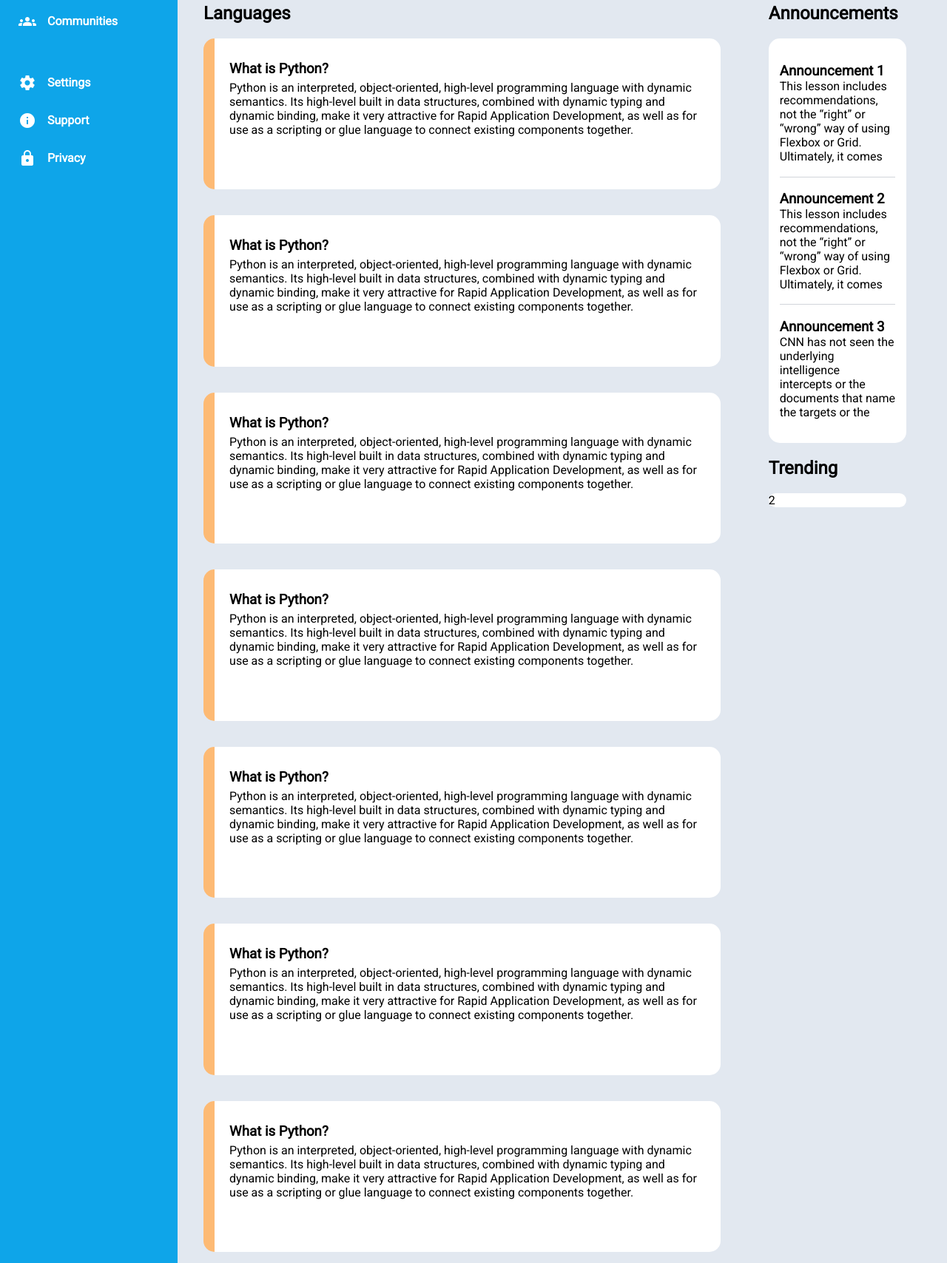
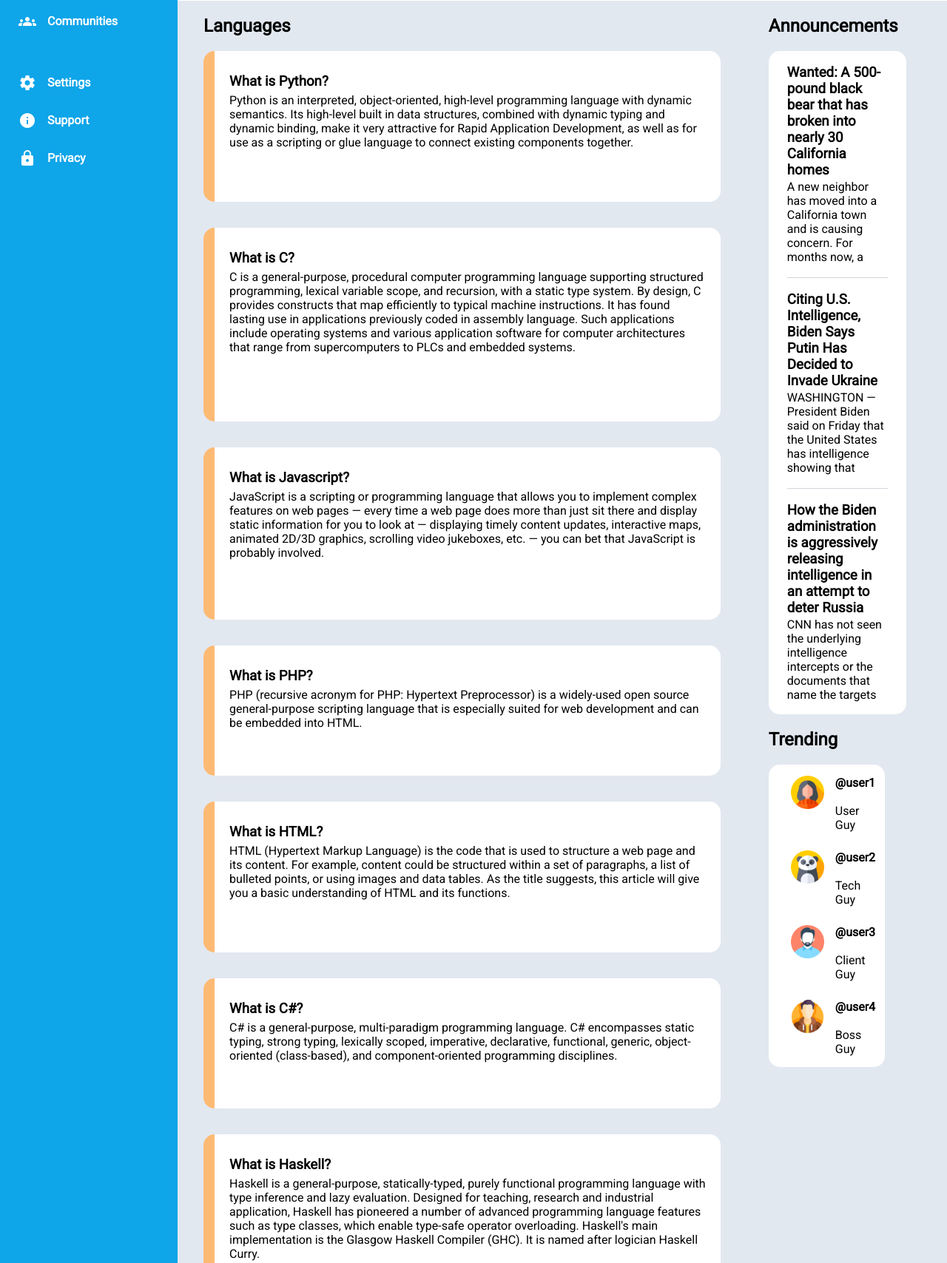
Before and after one commit to mrgochu/dashboard, a plain HTML site: page index.html in a window 1280 px wide. Shown: the part 365-2073 px from the top of the page at 74% size. Drawn offline with Linux system fonts and the light colour scheme.

Commit message:
finalized-icons

```diff
--- a/dashboard.css
+++ b/dashboard.css
@@ -134,14 +134,16 @@ body{
 .pictureIcon{
     width: 40px;
     height: 40px;
-    background-color: black;
     border-radius: 50%;
+}
+
+.topMenuText{
+    font-weight: bold;
 }
 
 .profilePic{
     width: 75px;
     height: 75px;
-    background-color: black;
     border-radius: 50%;
 }
 
@@ -220,7 +222,8 @@ body{
 .announcements{
     border-radius: 15px;
     display: grid;
-    padding: 15px;
+    padding-left: 25px;
+    padding-right: 25px;
     background-color: white;
 }
 
@@ -235,7 +238,7 @@ body{
 .announcement p, .announcement1 p{
     height: calc(1.2em*6);
     overflow: hidden;
-    margin-top: 0;
+    margin-top: 2px;
 }
 
 .announcement h3, .announcement1 h3{
@@ -245,4 +248,26 @@ body{
 .trending{
     background-color: white;
     border-radius: 15px;
+    display: grid;
+    gap:25px;
+    padding: 15px;
+    padding-left: 30px;
+    width:60%;
 }
+
+.trendingProfiles{
+    width: 45px;
+    height: 45px;
+    grid-row: 1/3;
+}
+
+.trends{
+    display: grid;
+    grid-template-rows: 1fr 1fr;
+    grid-template-columns: max-content 1fr;
+    column-gap: 15px;
+}
+
+.atUser{
+    font-weight: bold;
+}
--- a/index.html
+++ b/index.html
@@ -63,18 +63,18 @@
             <div class="header">
                 <div class="topPortion">
                     <div class="search">
+                        <input class="searchBox" type="text">
                         <span class="search material-icons">search</span>
-                        <input class="searchBox" type="text">
                     </div>
                     <div class="profileMenu">
-                        <span style="font-size: 34px;" class="material-icons">notifications</span>
-                        <div class="pictureIcon"></div>
+                        <span style="font-size: 28px;" class="material-icons">notifications</span>
+                        <div class="pictureIcon"><img class="pictureIcon" src="avatar1.png" alt=""></div>
                         <p style="font-size: 22px;" class="topMenuText">Mr. Visitor</p>
                     </div>
                 </div>
                 <div class="bottomHalf">
                     <div class="introduction">
-                        <div class="profilePic"></div>
+                        <div class="profilePic"><img class="profilePic" src="avatar1.png" alt=""></div>
                         <div class="introText">
                             <p style="margin: 0;">Hi there,</p>
                             <h2 style="margin: 0">Mr. Visitor (@visitor)</h2>
@@ -105,72 +105,70 @@
                         </div>
                         <div class="cardContainer">
                             <div class="cardText">
-                                <h3>What is Python?</h3>
+                                <h3>What is C?</h3>
                                 <p>
-                                    Python is an interpreted, object-oriented, high-level programming language with dynamic semantics.
-                                    Its high-level built in data structures, combined with dynamic typing and dynamic binding,
-                                    make it very attractive for Rapid Application Development, as well as for use as a scripting or
-                                    glue language to connect existing components together.
+                                    C is a general-purpose, procedural computer programming language supporting structured programming,
+                                    lexical variable scope, and recursion, with a static type system.
+                                    By design, C provides constructs that map efficiently to typical machine instructions.
+                                    It has found lasting use in applications previously coded in assembly language.
+                                    Such applications include operating systems and various application software for computer architectures
+                                    that range from supercomputers to PLCs and embedded systems.
                                 </p>
                             </div>
                             <div class="cardIcons"></div>
                         </div>
                         <div class="cardContainer">
                             <div class="cardText">
-                                <h3>What is Python?</h3>
+                                <h3>What is Javascript?</h3>
                                 <p>
-                                    Python is an interpreted, object-oriented, high-level programming language with dynamic semantics.
-                                    Its high-level built in data structures, combined with dynamic typing and dynamic binding,
-                                    make it very attractive for Rapid Application Development, as well as for use as a scripting or
-                                    glue language to connect existing components together.
+                                    JavaScript is a scripting or programming language that allows you to implement complex features on web pages
+                                    — every time a web page does more than just sit there and display static information for you to look at
+                                    — displaying timely content updates, interactive maps, animated 2D/3D graphics, scrolling video jukeboxes, etc.
+                                    — you can bet that JavaScript is probably involved.
                                 </p>
                             </div>
                             <div class="cardIcons"></div>
                         </div>
                         <div class="cardContainer">
                             <div class="cardText">
-                                <h3>What is Python?</h3>
+                                <h3>What is PHP?</h3>
                                 <p>
-                                    Python is an interpreted, object-oriented, high-level programming language with dynamic semantics.
-                                    Its high-level built in data structures, combined with dynamic typing and dynamic binding,
-                                    make it very attractive for Rapid Application Development, as well as for use as a scripting or
-                                    glue language to connect existing components together.
+                                    PHP (recursive acronym for PHP: Hypertext Preprocessor) is a widely-used open source general-purpose scripting
+                                    language that is especially suited for web development and can be embedded into HTML.
                                 </p>
                             </div>
                             <div class="cardIcons"></div>
                         </div>
                         <div class="cardContainer">
                             <div class="cardText">
-                                <h3>What is Python?</h3>
+                                <h3>What is HTML?</h3>
                                 <p>
-                                    Python is an interpreted, object-oriented, high-level programming language with dynamic semantics.
-                                    Its high-level built in data structures, combined with dynamic typing and dynamic binding,
-                                    make it very attractive for Rapid Application Development, as well as for use as a scripting or
-                                    glue language to connect existing components together.
+                                    HTML (Hypertext Markup Language) is the code that is used to structure a web page and its content.
+                                    For example, content could be structured within a set of paragraphs, a list of bulleted points,
+                                    or using images and data tables. As the title suggests, this article will give you a basic understanding of HTML and its functions.
                                 </p>
                             </div>
                             <div class="cardIcons"></div>
                         </div>
                         <div class="cardContainer">
                             <div class="cardText">
-                                <h3>What is Python?</h3>
+                                <h3>What is C#?</h3>
                                 <p>
-                                    Python is an interpreted, object-oriented, high-level programming language with dynamic semantics.
-                                    Its high-level built in data structures, combined with dynamic typing and dynamic binding,
-                                    make it very attractive for Rapid Application Development, as well as for use as a scripting or
-                                    glue language to connect existing components together.
+                                    C# is a general-purpose, multi-paradigm programming language. C# encompasses static typing, strong typing,
+                                    lexically scoped, imperative, declarative, functional, generic, object-oriented (class-based), and component-oriented programming disciplines.
                                 </p>
                             </div>
                             <div class="cardIcons"></div>
                         </div>
                         <div class="cardContainer">
                             <div class="cardText">
-                                <h3>What is Python?</h3>
+                                <h3>What is Haskell?</h3>
                                 <p>
-                                    Python is an interpreted, object-oriented, high-level programming language with dynamic semantics.
-                                    Its high-level built in data structures, combined with dynamic typing and dynamic binding,
-                                    make it very attractive for Rapid Application Development, as well as for use as a scripting or
-                                    glue language to connect existing components together.
+                                    Haskell is a general-purpose, statically-typed, purely functional programming language with
+                                    type inference and lazy evaluation. Designed for teaching, research and industrial application,
+                                    Haskell has pioneered a number of advanced programming language features such as type classes,
+                                    which enable type-safe operator overloading. Haskell's main implementation is the Glasgow Haskell Compiler (GHC).
+                                    It is named after logician Haskell Curry.
                                 </p>
                             </div>
                             <div class="cardIcons"></div>
@@ -181,25 +179,26 @@
                     <h2>Announcements</h2>
                     <div class="announcements">
                         <div class="announcement1">
-                            <h3>Announcement 1</h3>
+                            <h3>Wanted: A 500-pound black bear that has broken into nearly 30 California homes</h3>
                             <p>
-                                This lesson includes recommendations, not the “right” or “wrong” way of using Flexbox or Grid.
-                                Ultimately, it comes down to personal preference and what a developer feels is easier for whatever the given task might be.
-                                At this point you have both of these tools in your toolbox and got a sneak peak at how they can be used together or one in place of the other.
-                                The best way to learn Flexbox and Grid is to build many projects with both of them and develop your own opinion about which to use in different circumstances.
+                                A new neighbor has moved into a California town and is causing concern.
+                                For months now, a 500-pound black bear has been roaming the streets in the Tahoe Keys area of South Lake Tahoe,
+                                about 100 miles east of Sacramento. In the span of seven months,
+                                the animal caused extensive damage at 33 properties and forcefully entered 28 homes,
+                                according to a February 17 blog post by the California Department of Fish and Wildlife (CDFW).
                             </p>
                         </div>
                         <div class="announcement">
-                            <h3>Announcement 2</h3>
+                            <h3>Citing U.S. Intelligence, Biden Says Putin Has Decided to Invade Ukraine</h3>
                             <p>
-                                This lesson includes recommendations, not the “right” or “wrong” way of using Flexbox or Grid.
-                                Ultimately, it comes down to personal preference and what a developer feels is easier for whatever the given task might be.
-                                At this point you have both of these tools in your toolbox and got a sneak peak at how they can be used together or one in place of the other.
-                                The best way to learn Flexbox and Grid is to build many projects with both of them and develop your own opinion about which to use in different circumstances.
+                                WASHINGTON — President Biden said on Friday that the United States has intelligence showing that
+                                President Vladimir V. Putin of Russia has made a final decision to invade Ukraine.
+                                “We have reason to believe the Russian forces are planning to, intend to, attack Ukraine in the coming week, in the coming days,”
+                                Mr. Biden said in the Roosevelt Room at the White House. “We believe that they will target Ukraine’s capital Kyiv, a city of 2.8 million innocent people.”
                             </p>
                         </div>
                         <div class="announcement">
-                            <h3>Announcement 3</h3>
+                            <h3>How the Biden administration is aggressively releasing intelligence in an attempt to deter Russia</h3>
                             <p>
                                 CNN has not seen the underlying intelligence intercepts or the documents that name the targets or the purported
                                 collaborators and their supposed positions in a pro-Russia administration.
@@ -210,7 +209,28 @@
                     </div>
                     <div class="trendingHolder">
                         <h2>Trending</h2>
-                        <div class="trending">2</div>
+                        <div class="trending">
+                            <div class="trends">
+                                <img class="trendingProfiles" src="avatar2.png" alt="">
+                                <div class="atUser">@user1</div>
+                                <div>User Guy</div>
+                            </div>
+                            <div class="trends">
+                                <img class="trendingProfiles" src="avatar3.png" alt="">
+                                <div class="atUser">@user2</div>
+                                <div>Tech Guy</div>
+                            </div>
+                            <div class="trends">
+                                <img class="trendingProfiles" src="avatar4.png" alt="">
+                                <div class="atUser">@user3</div>
+                                <div>Client Guy</div>
+                            </div>
+                            <div class="trends">
+                                <img class="trendingProfiles" src="avatar5.png" alt="">
+                                <div class="atUser">@user4</div>
+                                <div>Boss Guy</div>
+                            </div>
+                        </div>
                     </div>
                 </div>
             </div>
```
Also changed, not shown: avatar1.png (added), avatar2.png (added), avatar3.png (added), avatar4.png (added), avatar5.png (added).
